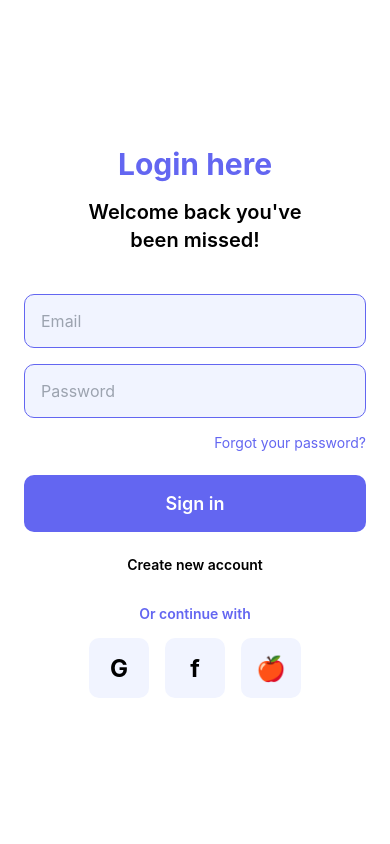
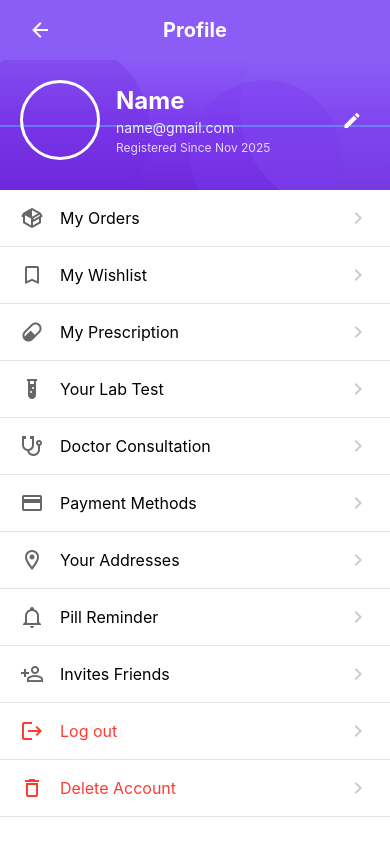
Before and after one commit to CalvinPrajogo/medsync, a React Native app: screen /Profile in a window 390 px wide. Built offline with nearby package versions, Linux system fonts and the light colour scheme.

Commit message:
Made first draft of profile page

```diff
--- a/src/navigation/AppNavigator.js
+++ b/src/navigation/AppNavigator.js
@@ -7,6 +7,7 @@ import DatabaseScreen from "../screens/DatabaseScreen";
 import MedicineDetailScreen from "../screens/MedicineDetailScreen";
 import ScheduleScreen from "../screens/ScheduleScreen";
 import BarcodeScannerScreen from "../screens/BarcodeScannerScreen";
+import ProfileScreen from "../screens/ProfileScreen";
 
 const Stack = createNativeStackNavigator();
 
@@ -29,6 +30,7 @@ const AppNavigator = () => {
                     component={BarcodeScannerScreen}
                     options={{ presentation: "fullScreenModal" }}
                 />
+                <Stack.Screen name="Profile" component={ProfileScreen} />
             </Stack.Navigator>
         </NavigationContainer>
     );
--- a/src/screens/HomeScreen.js
+++ b/src/screens/HomeScreen.js
@@ -17,7 +17,10 @@ const HomeScreen = ({ navigation }) => {
 
             {/* Header with icons */}
             <View style={styles.header}>
-                <TouchableOpacity style={styles.iconButton}>
+                <TouchableOpacity
+                    style={styles.iconButton}
+                    onPress={() => navigation.navigate("Profile")}
+                >
                     <Text style={styles.iconText}>👤</Text>
                 </TouchableOpacity>
                 <TouchableOpacity style={styles.iconButton}>
--- /dev/null
+++ b/src/screens/ProfileScreen.js
@@ -0,0 +1,291 @@
+import React from "react";
+import {
+    View,
+    Text,
+    StyleSheet,
+    StatusBar,
+    TouchableOpacity,
+    ScrollView,
+    Image,
+} from "react-native";
+import { SafeAreaView } from "react-native-safe-area-context";
+import { MaterialCommunityIcons } from "@expo/vector-icons";
+import { LinearGradient } from "expo-linear-gradient";
+import { COLORS, SIZES } from "../constants/theme";
+
+const ProfileScreen = ({ navigation }) => {
+    const menuItems = [
+        { icon: "package-variant", label: "My Orders" },
+        { icon: "bookmark-outline", label: "My Wishlist" },
+        { icon: "pill", label: "My Prescription" },
+        { icon: "test-tube", label: "Your Lab Test" },
+        { icon: "stethoscope", label: "Doctor Consultation" },
+        { icon: "credit-card-outline", label: "Payment Methods" },
+        { icon: "map-marker-outline", label: "Your Addresses" },
+        { icon: "bell-outline", label: "Pill Reminder" },
+        { icon: "account-plus-outline", label: "Invites Friends" },
+    ];
+
+    const actionItems = [
+        { icon: "logout", label: "Log out", color: "#FF3B30" },
+        { icon: "delete-outline", label: "Delete Account", color: "#FF3B30" },
+    ];
+
+    return (
+        <SafeAreaView style={styles.container}>
+            <StatusBar barStyle="light-content" />
+
+            {/* Header */}
+            <View style={styles.header}>
+                <TouchableOpacity
+                    style={styles.backButton}
+                    onPress={() => navigation.goBack()}
+                >
+                    <MaterialCommunityIcons
+                        name="arrow-left"
+                        size={24}
+                        color="#FFFFFF"
+                    />
+                </TouchableOpacity>
+                <Text style={styles.headerTitle}>Profile</Text>
+                <View style={styles.headerSpacer} />
+            </View>
+
+            {/* Profile Section with Purple Background */}
+            <View style={styles.profileSection}>
+                <LinearGradient
+                    colors={["#8B5CF6", "#7C3AED", "#6D28D9"]}
+                    style={styles.profileGradient}
+                >
+                    {/* Wavy Background Elements */}
+                    <View style={styles.waveContainer}>
+                        <View style={styles.wave1} />
+                        <View style={styles.wave2} />
+                        <View style={styles.wave3} />
+                    </View>
+
+                    {/* Light Blue Line */}
+                    <View style={styles.blueLine} />
+
+                    {/* Profile Content */}
+                    <View style={styles.profileContent}>
+                        <View style={styles.profileImageContainer}>
+                            <Image
+                                source={{
+                                    uri: "",
+                                }}
+                                style={styles.profileImage}
+                            />
+                        </View>
+                        <View style={styles.profileInfo}>
+                            <Text style={styles.profileName}>Name</Text>
+                            <Text style={styles.profileEmail}>name@gmail.com</Text>
+                            <Text style={styles.profileDate}>
+                                Registered Since Nov 2025
+                            </Text>
+                        </View>
+                        <TouchableOpacity style={styles.editButton}>
+                            <MaterialCommunityIcons
+                                name="pencil"
+                                size={20}
+                                color="#FFFFFF"
+                            />
+                        </TouchableOpacity>
+                    </View>
+                </LinearGradient>
+            </View>
+
+            {/* Menu Items */}
+            <ScrollView style={styles.menuContainer} showsVerticalScrollIndicator={false}>
+                {menuItems.map((item, index) => (
+                    <TouchableOpacity
+                        key={index}
+                        style={styles.menuItem}
+                        activeOpacity={0.7}
+                    >
+                        <MaterialCommunityIcons
+                            name={item.icon}
+                            size={24}
+                            color="#666666"
+                            style={styles.menuIcon}
+                        />
+                        <Text style={styles.menuLabel}>{item.label}</Text>
+                        <MaterialCommunityIcons
+                            name="chevron-right"
+                            size={24}
+                            color="#CCCCCC"
+                        />
+                    </TouchableOpacity>
+                ))}
+
+                {/* Action Items */}
+                {actionItems.map((item, index) => (
+                    <TouchableOpacity
+                        key={`action-${index}`}
+                        style={styles.menuItem}
+                        activeOpacity={0.7}
+                    >
+                        <MaterialCommunityIcons
+                            name={item.icon}
+                            size={24}
+                            color={item.color}
+                            style={styles.menuIcon}
+                        />
+                        <Text style={[styles.menuLabel, { color: item.color }]}>
+                            {item.label}
+                        </Text>
+                        <MaterialCommunityIcons
+                            name="chevron-right"
+                            size={24}
+                            color="#CCCCCC"
+                        />
+                    </TouchableOpacity>
+                ))}
+            </ScrollView>
+        </SafeAreaView>
+    );
+};
+
+const styles = StyleSheet.create({
+    container: {
+        flex: 1,
+        backgroundColor: "#FFFFFF",
+    },
+    header: {
+        flexDirection: "row",
+        alignItems: "center",
+        justifyContent: "space-between",
+        paddingHorizontal: SIZES.padding,
+        paddingTop: 10,
+        paddingBottom: 10,
+        backgroundColor: "#8B5CF6",
+    },
+    backButton: {
+        width: 40,
+        height: 40,
+        justifyContent: "center",
+        alignItems: "center",
+    },
+    headerTitle: {
+        fontSize: 20,
+        fontWeight: "bold",
+        color: "#FFFFFF",
+    },
+    headerSpacer: {
+        width: 40,
+    },
+    profileSection: {
+        backgroundColor: "#8B5CF6",
+        overflow: "hidden",
+    },
+    profileGradient: {
+        paddingTop: 20,
+        paddingBottom: 30,
+        paddingHorizontal: SIZES.padding,
+        position: "relative",
+    },
+    waveContainer: {
+        position: "absolute",
+        top: 0,
+        left: 0,
+        right: 0,
+        bottom: 0,
+        overflow: "hidden",
+    },
+    wave1: {
+        position: "absolute",
+        top: -50,
+        right: -50,
+        width: 200,
+        height: 200,
+        borderRadius: 100,
+        backgroundColor: "rgba(139, 92, 246, 0.3)",
+    },
+    wave2: {
+        position: "absolute",
+        top: 20,
+        right: 50,
+        width: 150,
+        height: 150,
+        borderRadius: 75,
+        backgroundColor: "rgba(124, 58, 237, 0.4)",
+    },
+    wave3: {
+        position: "absolute",
+        bottom: -30,
+        left: -30,
+        width: 180,
+        height: 180,
+        borderRadius: 90,
+        backgroundColor: "rgba(109, 40, 217, 0.3)",
+    },
+    blueLine: {
+        position: "absolute",
+        top: "50%",
+        left: 0,
+        right: 0,
+        height: 2,
+        backgroundColor: "#60A5FA",
+        opacity: 0.6,
+    },
+    profileContent: {
+        flexDirection: "row",
+        alignItems: "center",
+        zIndex: 1,
+    },
+    profileImageContainer: {
+        marginRight: 16,
+    },
+    profileImage: {
+        width: 80,
+        height: 80,
+        borderRadius: 40,
+        borderWidth: 3,
+        borderColor: "#FFFFFF",
+    },
+    profileInfo: {
+        flex: 1,
+    },
+    profileName: {
+        fontSize: 24,
+        fontWeight: "bold",
+        color: "#FFFFFF",
+        marginBottom: 4,
+    },
+    profileEmail: {
+        fontSize: 14,
+        color: "#FFFFFF",
+        opacity: 0.9,
+        marginBottom: 4,
+    },
+    profileDate: {
+        fontSize: 12,
+        color: "#FFFFFF",
+        opacity: 0.8,
+    },
+    editButton: {
+        padding: 8,
+    },
+    menuContainer: {
+        flex: 1,
+        backgroundColor: "#FFFFFF",
+    },
+    menuItem: {
+        flexDirection: "row",
+        alignItems: "center",
+        paddingHorizontal: SIZES.padding,
+        paddingVertical: 16,
+        borderBottomWidth: 1,
+        borderBottomColor: "#E5E5E5",
+    },
+    menuIcon: {
+        marginRight: 16,
+    },
+    menuLabel: {
+        flex: 1,
+        fontSize: 16,
+        color: "#000000",
+    },
+});
+
+export default ProfileScreen;
```
Also changed, not shown: 1 other file (tests, documents, lock files or other folders).
